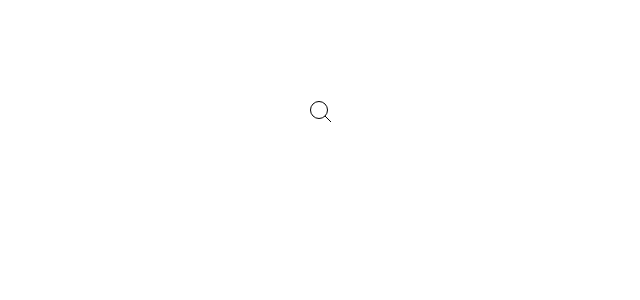
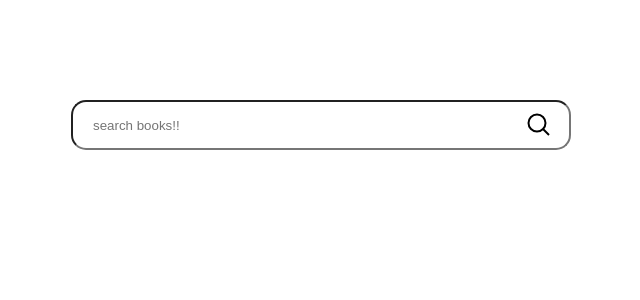
Before and after one commit to Taco-s-1/SearchingBooks, a React (Vite) app: page /search in a window 1280 px wide. Shown: the top 300 px of the page, without its empty margins (319-959 px from the left). Built offline with nearby package versions, Linux system fonts and the light colour scheme.

Commit message:
feat: 뷰 구현

```diff
--- a/src/pages/SearchPage.tsx
+++ b/src/pages/SearchPage.tsx
@@ -1,11 +1,27 @@
-import React from 'react';
+import React, { ChangeEvent, useState } from 'react';
 import { styled } from 'styled-components';
 import { IcSearch } from '../assets/svgs';
 
 const SearchPage = () => {
+  const [searchValue, setSearchValue] = useState('');
+
+  const handleSearchValue = (e: ChangeEvent<HTMLInputElement>) => {
+    e.preventDefault();
+    setSearchValue(e.target.value);
+  };
+
   return (
     <Container>
-      <IcSearch />
+      <SearchSection>
+        <Input
+          type="text"
+          value={searchValue}
+          placeholder="search books!!"
+          onChange={handleSearchValue}
+        ></Input>
+        <StyledIcSearch />
+      </SearchSection>
+      <MainSection></MainSection>
     </Container>
   );
 };
@@ -17,3 +33,35 @@ const Container = styled.div`
   justify-content: center;
   margin-top: 10rem;
 `;
+
+const SearchSection = styled.div`
+  position: relative;
+  display: flex;
+  justify-content: center;
+  align-items: center;
+`;
+
+const Input = styled.input`
+  width: 50rem;
+  height: 5rem;
+  padding: 1rem 5rem 1rem 2rem;
+  border-radius: 15px;
+
+  &:focus {
+    border: 2px solid #c45757;
+    outline: none;
+  }
+`;
+
+const StyledIcSearch = styled(IcSearch)`
+  position: absolute;
+  right: 2rem;
+  &:hover {
+    circle,
+    path {
+      stroke: #c45757;
+    }
+  }
+`;
+
+const MainSection = styled.div``;
--- a/src/styles/globalStyle.ts
+++ b/src/styles/globalStyle.ts
@@ -24,6 +24,10 @@ const GlobalStyle = styled.createGlobalStyle`
   select {
     cursor: pointer;
   }
+
+  svg {
+    cursor: pointer;
+  }
 `;
 
 export default GlobalStyle;
```
Also changed, not shown: src/assets/svgs/icSearch.svg.
